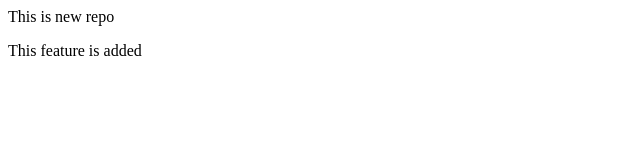
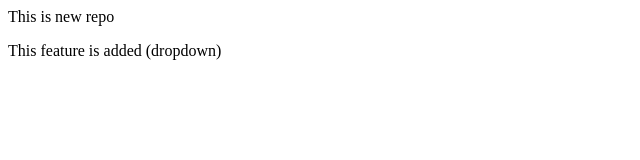
Before and after one commit to ABinaya1999/localrepo, a plain HTML site: page index.html in a window 1280 px wide. Shown: the full height of the page, 0-640 px from the left. Drawn offline with Linux system fonts and the light colour scheme.

Commit message:
add dropdown

```diff
--- a/index.html
+++ b/index.html
@@ -1,2 +1,2 @@
 <p>This is new repo</p>
-<p>This feature is added</p>
+<p>This feature is added (dropdown)</p>
```
